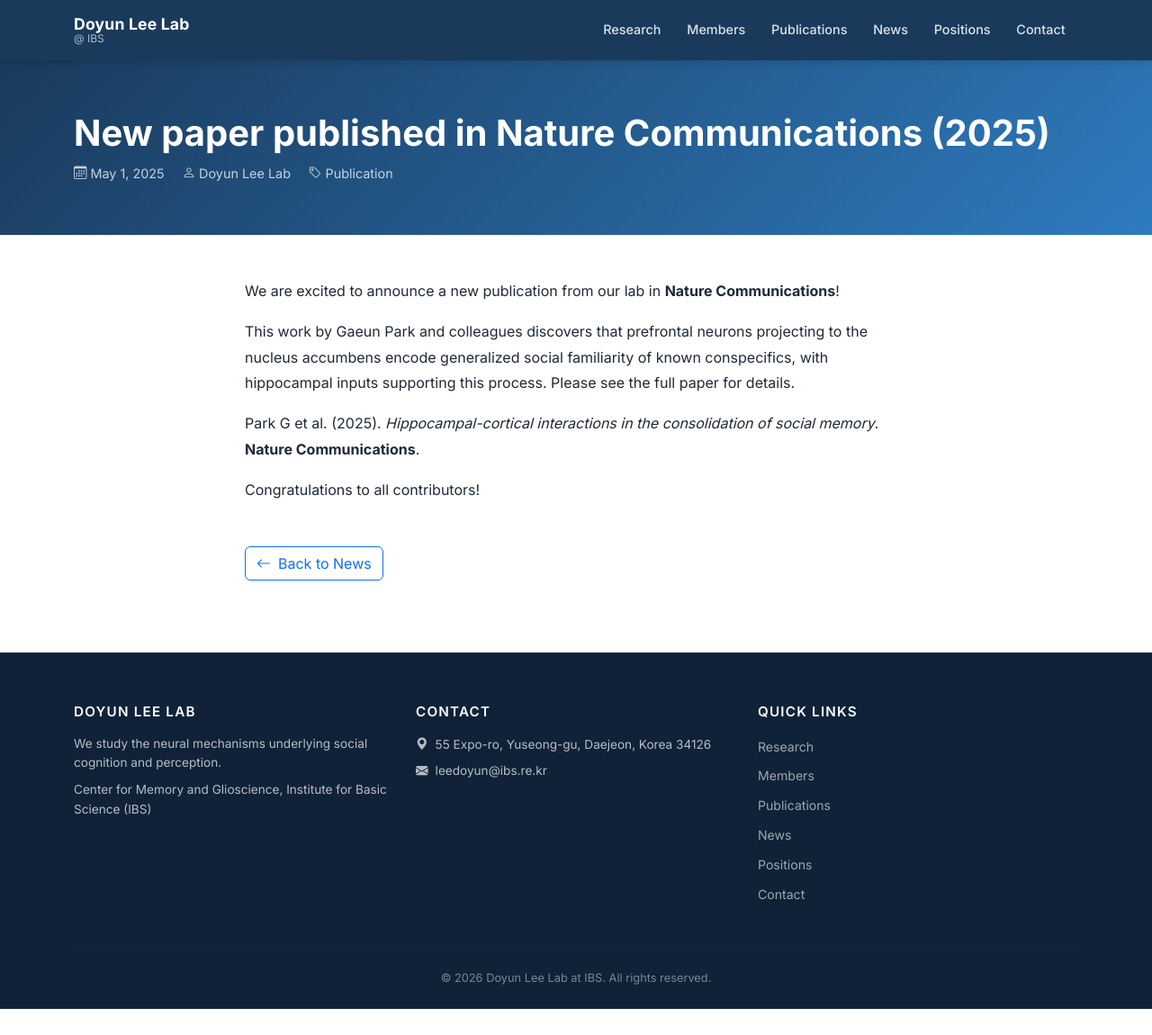
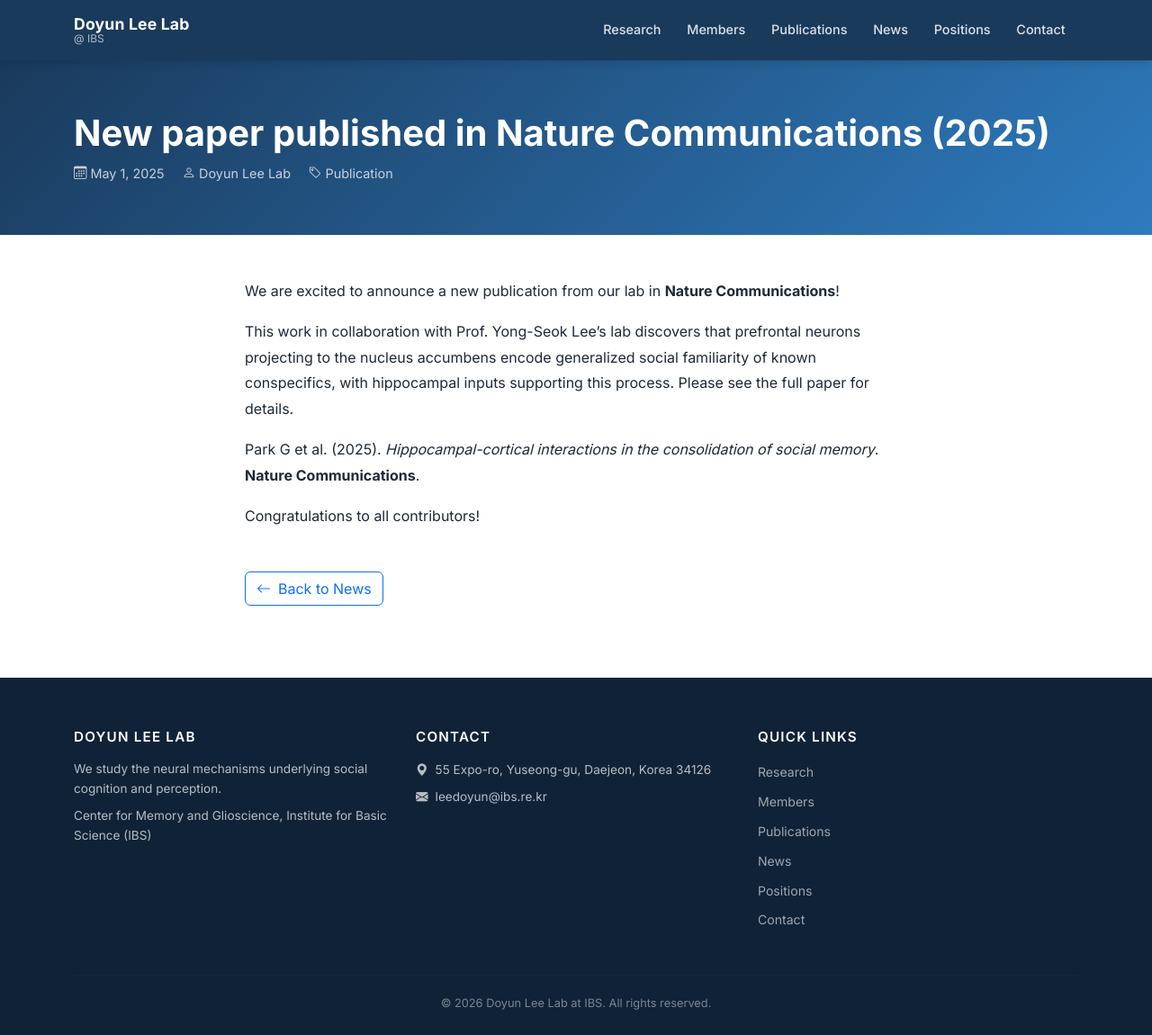
Before and after one commit to doyunleelab/doyunleelab.github.io, a Jekyll site: the page built from _posts/2025-05-01-park-nature-communications-2025.md, in a window 1280 px wide and 1150 px high. Shown: the whole window at 90% size. Built offline with Jekyll 4.4.1, drawn with Linux system fonts in a browser that asks for light colours.

Commit message:
Note collaboration with Prof. Yong-Seok Lee's lab in 2025 news post
Co-Authored-By: Claude Opus 4.8 <noreply@anthropic.com>

```diff
--- a/_posts/2025-05-01-park-nature-communications-2025.md
+++ b/_posts/2025-05-01-park-nature-communications-2025.md
@@ -8,7 +8,7 @@ author: Doyun Lee Lab
 
 We are excited to announce a new publication from our lab in **Nature Communications**!
 
-This work by Gaeun Park and colleagues discovers that prefrontal neurons projecting to the nucleus accumbens encode generalized social familiarity of known conspecifics, with hippocampal inputs supporting this process.
+This work in collaboration with Prof. Yong-Seok Lee's lab discovers that prefrontal neurons projecting to the nucleus accumbens encode generalized social familiarity of known conspecifics, with hippocampal inputs supporting this process.
 Please see the full paper for details.
 
 > Park G et al. (2025). *Hippocampal-cortical interactions in the consolidation of social memory*. **Nature Communications**.
```
